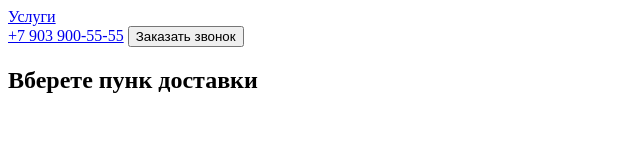
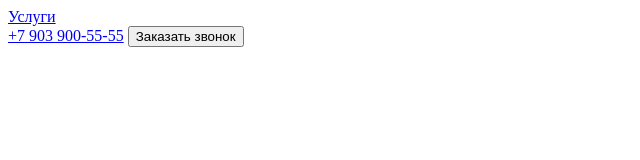
Before and after one commit to KSetok/special-app, a plain HTML site: page index.html in a window 1280 px wide. Shown: the whole page, without its empty margins (0-640 px from the left). Drawn offline with Linux system fonts and the light colour scheme.

```diff
--- a/index.html
+++ b/index.html
@@ -19,6 +19,6 @@
             <button>Заказать звонок</button>
         </div>
     </header>
-    <h2>Вберете пунк доставки</h2>
+
 </body>
 </html>
```
